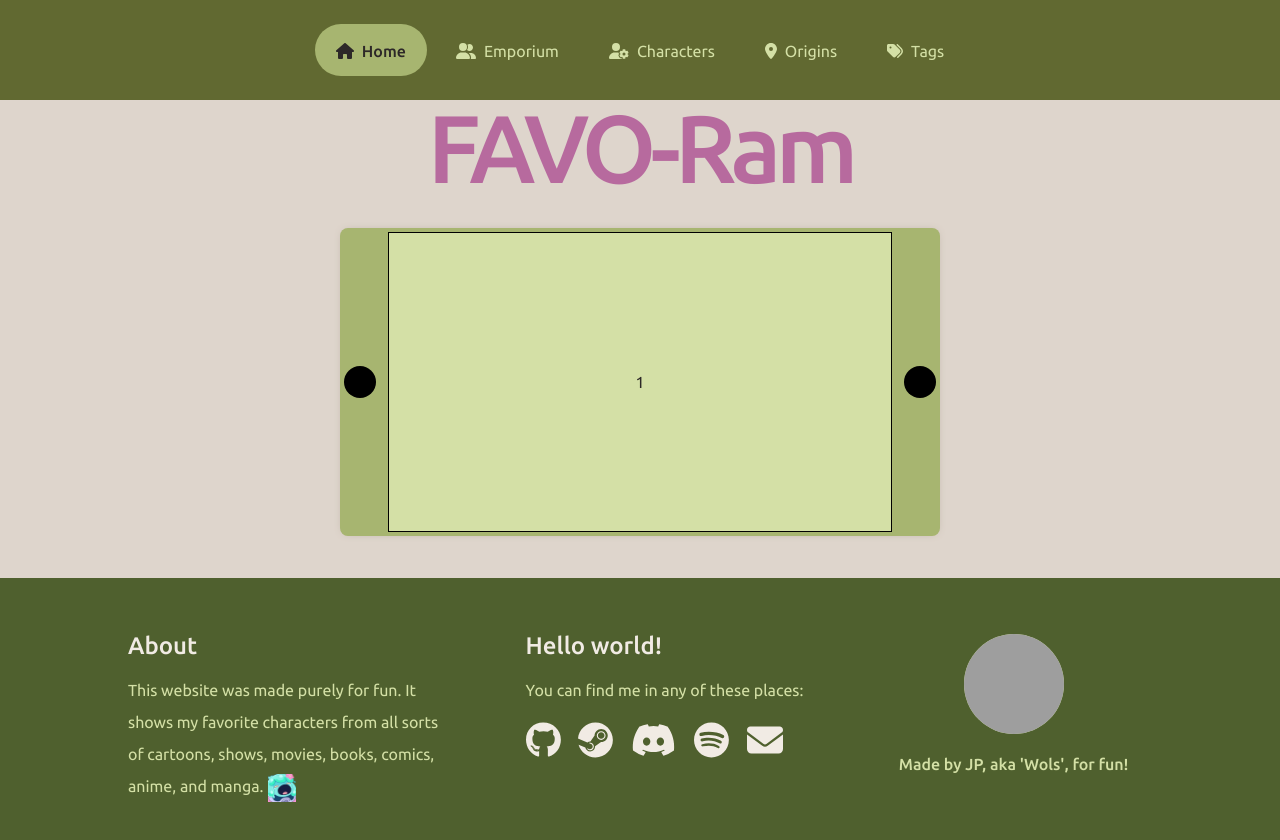
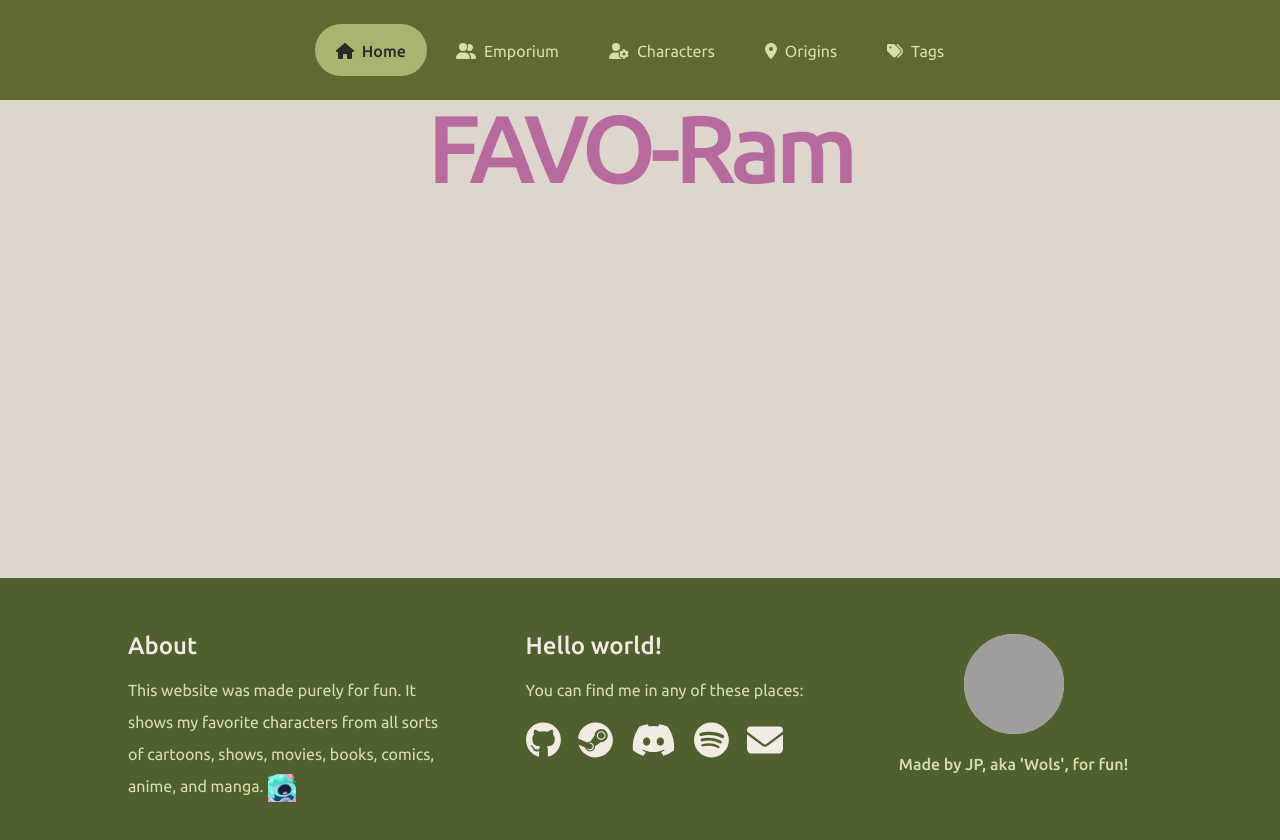
Before and after one commit to jwols27/favo-ram, a React (Vite) app: page / in a window 1280 px wide. Shown: the top 840 px of the page. Built offline with nearby package versions, Linux system fonts and the light colour scheme; grey boxes are pictures that could not be loaded.

Commit message:
Carousel component 1.0

```diff
--- a/src/components/CCarousel.tsx
+++ b/src/components/CCarousel.tsx
@@ -1,64 +1,86 @@
 import React from 'react';
+import { FontAwesomeIcon } from '@fortawesome/react-fontawesome';
+
 import '../styles/carousel.styles.scss';
+import {
+    faChevronLeft,
+    faChevronRight,
+} from '@fortawesome/free-solid-svg-icons';
 
-export const CCarousel = () => {
-    const items: React.ReactNode[] = [1, 2, 3, 4, 5];
+interface ICarouselProps {
+    children: React.ReactNode;
+    itemsOnScreen?: number;
+    slidesPerSwipe?: number;
+    slideHeight?: number;
+    gap?: number;
+}
 
-    const slideRefs = React.useRef<
-        Array<React.RefObject<HTMLDivElement> | null>
-    >([]);
+export const CCarousel = ({
+    itemsOnScreen = 1,
+    slidesPerSwipe = 1,
+    slideHeight,
+    gap = 1,
+    children,
+    ...props
+}: ICarouselProps & React.HTMLAttributes<HTMLDivElement>) => {
+    const percentage = 100 / itemsOnScreen;
+    const items = React.Children.toArray(children);
+    const formula = items.length - itemsOnScreen - (slidesPerSwipe - 1);
 
     const [currentSlide, setCurrentSlide] = React.useState<number>(0);
 
-    const onClickRight = () => {
-        setCurrentSlide(
-            currentSlide === items.length - 1 ? 0 : currentSlide + 1,
-        );
-    };
-
-    const onClickLeft = () => {
-        setCurrentSlide(
-            currentSlide === 0 ? items.length - 1 : currentSlide - 1,
-        );
-    };
+    const slideRefs = React.useMemo(
+        () =>
+            Array(items.length)
+                .fill(null)
+                .map(() => React.createRef<HTMLDivElement>()),
+        [items.length],
+    );
 
     React.useEffect(() => {
-        slideRefs.current.forEach((slide) => {
+        slideRefs.forEach((slide) => {
             if (!slide?.current) return;
             slide.current.style.transform = `translateX(${
-                -100 * currentSlide
+                -100 * currentSlide * slidesPerSwipe
             }%)`;
-            console.log(slide.current.style.transform);
         });
     }, [currentSlide]);
 
-    const RenderSlides = () => {
-        const slides: React.ReactNode[] = [];
+    const onClickRight = (): void =>
+        setCurrentSlide(currentSlide === formula ? 0 : currentSlide + 1);
+    const onClickLeft = (): void =>
+        setCurrentSlide(currentSlide < 1 ? formula : currentSlide - 1);
 
-        for (let i = 0; i < items.length; i++) {
-            const slide = React.useRef<HTMLDivElement | null>(null);
-            slideRefs.current[i] = slide;
-
-            slides.push(
-                <div
-                    key={i}
-                    ref={slide}
-                    className={'carousel-slide bg-color-1-light'}
-                    style={{ left: `${100 * i}%` }}
-                >
-                    {items[i]}
-                </div>,
-            );
-        }
-
-        return slides;
+    const RenderSlides = (): React.ReactNode => {
+        return items.map((item, i) => (
+            <div
+                key={i}
+                ref={slideRefs[i]}
+                className={`carousel-slide gap-${gap}`}
+                style={{
+                    left: `${percentage * i}%`,
+                    width: itemsOnScreen > 1 ? `${percentage}%` : undefined,
+                    height: slideHeight ? `${slideHeight}%` : undefined,
+                }}
+            >
+                {item}
+            </div>
+        ));
     };
 
     return (
-        <div className={'carousel shadow-box bg-color-1'}>
-            <div className={'carousel-arrow-l'} onClick={onClickLeft} />
+        <div {...props} className={`carousel ${props.className ?? ''}`}>
+            {items.length > itemsOnScreen && (
+                <div className={'carousel-arrow-l'} onClick={onClickLeft}>
+                    <FontAwesomeIcon icon={faChevronLeft} />
+                </div>
+            )}
             <div className={'carousel-container'}>{RenderSlides()}</div>
-            <div className={'carousel-arrow-r'} onClick={onClickRight} />
+            {items.length > itemsOnScreen && (
+                <div className={'carousel-arrow-r'} onClick={onClickRight}>
+                    <FontAwesomeIcon icon={faChevronRight} />
+                </div>
+            )}
         </div>
     );
 };
--- a/src/styles/carousel.styles.scss
+++ b/src/styles/carousel.styles.scss
@@ -1,21 +1,26 @@
 .carousel {
     display: flex;
-    flex: 1;
     height: 100%;
     position: relative;
+    box-sizing: border-box;
 
     &.shadow-box {
         padding: 4px 48px;
+
+        @media only screen and (max-width: 768px) {
+            padding: 8px 16px;
+        }
     }
 
     &-container {
         display: flex;
-        gap: 8px;
-        overflow: hidden;
-        border: 1px solid black;
         width: 100vw;
         position: relative;
-        box-sizing: border-box;
+        overflow: hidden;
+
+        @media only screen and (max-width: 768px) {
+            overflow: auto;
+        }
     }
 
     &-slide {
@@ -23,22 +28,57 @@
         display: flex;
         justify-content: center;
         align-items: center;
-        flex-basis: 0;
-        flex-grow: 1;
+        transition: transform 0.5s ease-in-out;
+        width: 100%;
         height: 100%;
-        width: 100%;
+        box-sizing: border-box;
+
+        @for $i from 0 through 10 {
+            &.gap-#{$i} {
+                &:first-child {
+                    padding-right: $i * 4px;
+                }
+
+                &:last-child {
+                    padding-left: $i * 4px;
+                }
+
+                &:not(:first-child):not(:last-child) {
+                    padding-left: $i * 4px;
+                    padding-right: $i * 4px;
+                }
+            }
+        }
     }
 
     &-arrow-r,
     &-arrow-l {
         position: absolute;
-        width: 32px;
-        height: 32px;
+        display: flex;
+        align-items: center;
+        justify-content: center;
         border-radius: 50%;
-        background-color: black;
         top: 50%;
         transform: translateY(-50%);
         cursor: pointer;
+        z-index: 999;
+        font-size: 1.5em;
+        color: var(--secondary-dark);
+        width: 32px;
+        height: 32px;
+
+        &:hover {
+            background-color: rgb(0, 0, 0, 0.075);
+        }
+
+        &:hover:active {
+            color: var(--secondary-lighter);
+            background-color: rgb(0, 0, 0, 0.15);
+        }
+
+        @media only screen and (max-width: 768px) {
+            display: none;
+        }
     }
 
     &-arrow-l {
```
